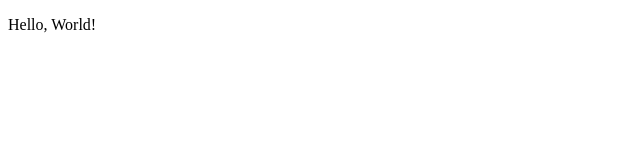
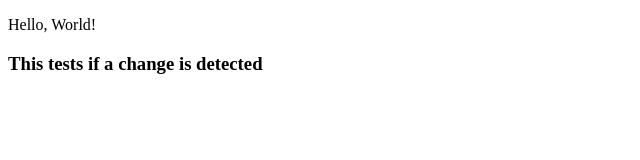
Before and after one commit to sdlambert/basic-webpage-1, a plain HTML site: page index.html in a window 1280 px wide. Shown: the whole page, without its empty margins (0-640 px from the left). Drawn offline with Linux system fonts and the light colour scheme.

Commit message:
Testing staging and commit

```diff
--- a/index.html
+++ b/index.html
@@ -7,5 +7,6 @@
 
 <body>
 <p>Hello, World!</p>
+<h3>This tests if a change is detected</h3>
 </body>
 </html>
```
